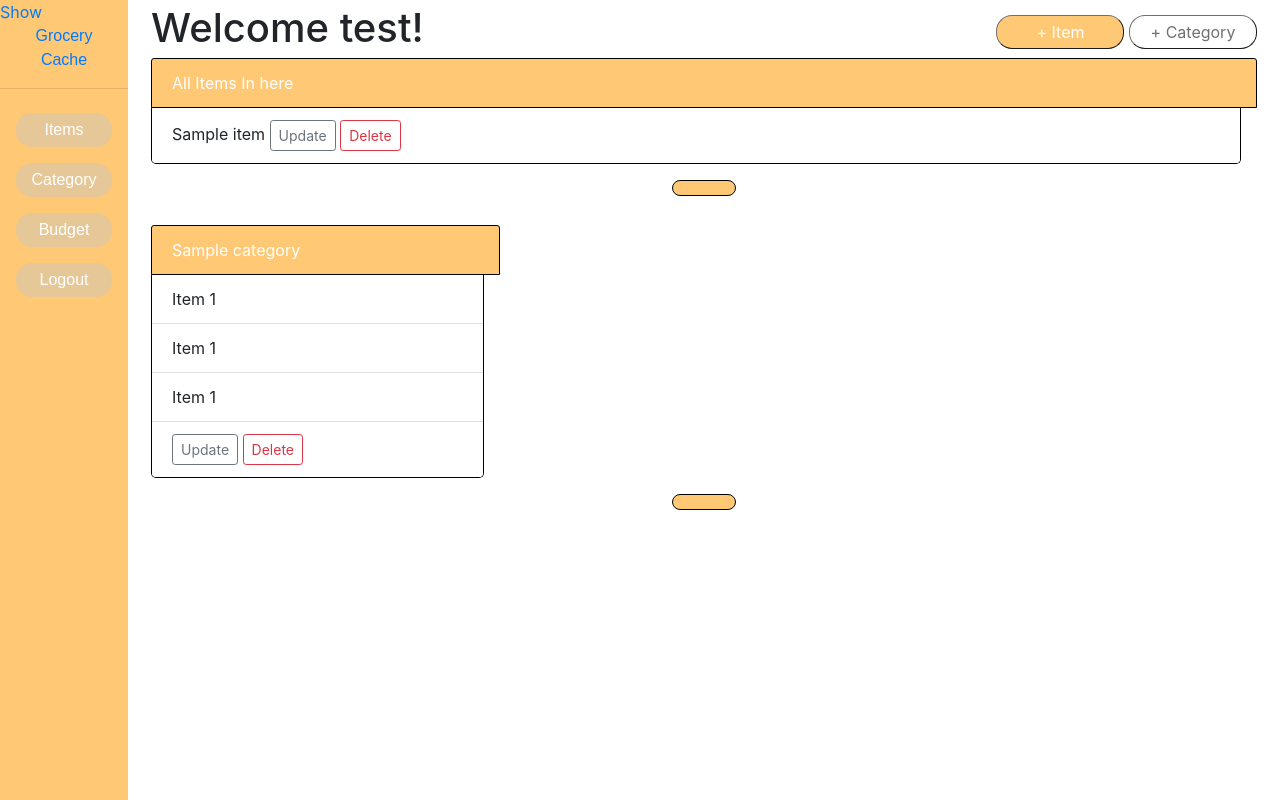
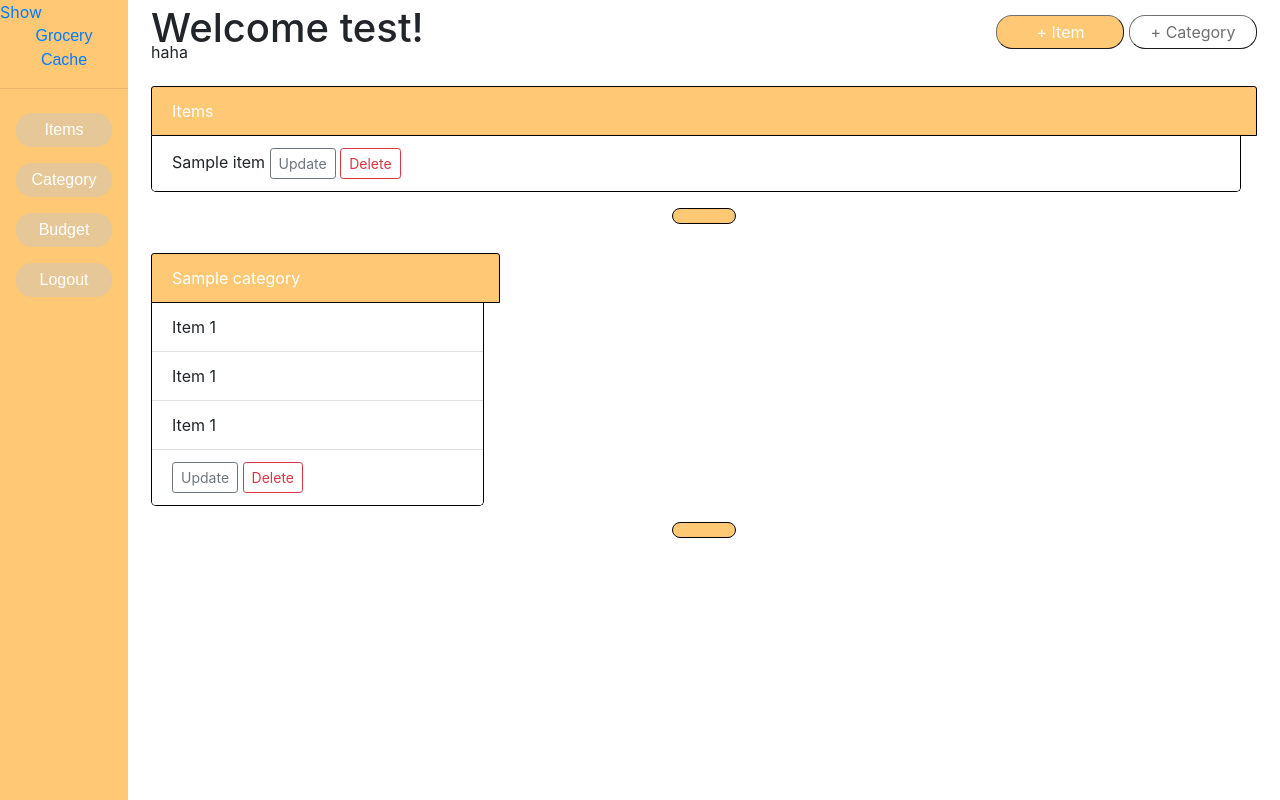
Before and after one commit to jessieAnhNguyen/Grocery-Cache, a Flask app: template application/templates/index.html in a window 1280 px wide. Run offline with Flask 2, Linux system fonts and the light colour scheme; a user stored in the database is signed in; the template is opened without the code that fills it: most values are stand-ins (such as "Sample title", 1, 10 or a date in 2020); form fields are guessed from the names that the template uses; some libraries are stand-ins or nearby versions.

Commit message:
this commit is before using .all() in the query

```diff
--- a/application/templates/Components/listingComponents/listItems.html
+++ b/application/templates/Components/listingComponents/listItems.html
@@ -1,7 +1,12 @@
 <section class='itemLists'>
+    {%if itemList|length%}
+    haha
+    {%else%}
+    List is empty
+    {%endif%}
     <div class="card">
         <div class="card-header">
-            All Items In here
+            Items
         </div>
         <ul class="list-group list-group-flush">
             {%for items in itemList%}
@@ -10,6 +15,7 @@
                 <a href="/items/delete/{{items.item_ID}}" class="btn btn-outline-danger btn-sm">Delete</a>
             </li>
             {%endfor%}
+
         </ul>
     </div>
 
```
Also changed, not shown: grocerycache.db.
